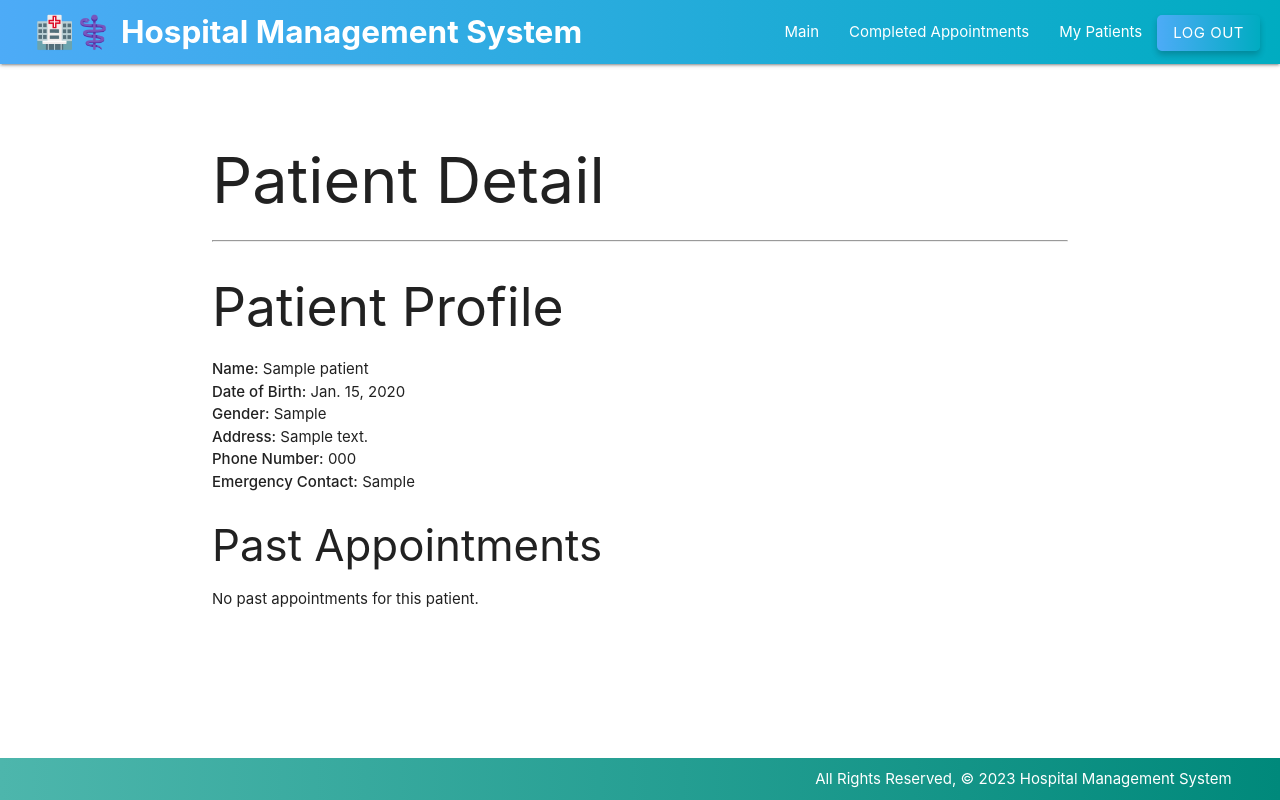
After one commit to PyConqueror/Hospital-Management-System, a Django app: page /doctor/patient/1/ in a window 1280 px wide. The commit adds this page. Run offline with Django 5.2, Linux system fonts and the light colour scheme; a user stored in the database is signed in; tables that the repository leaves empty hold one stand-in row (values such as "Sample post").

Commit message:
add patient detail html, add completed appointments html and add navbar link

```diff
--- a/main_app/templates/doctor/base.html
+++ b/main_app/templates/doctor/base.html
@@ -19,7 +19,9 @@
                     <li><a href="{% url 'doctor_dashboard' %}" class="left brand-logo">&nbsp;&nbsp;🏥⚕️ Hospital Management System </a></li>
                 </ul>
                 <ul class="right">
-                    <li><a href="{% url 'doctor_dashboard' %}"> Main</a></li>
+                    <li><a href="{% url 'doctor_dashboard' %}">Main</a></li>
+                    <li><a href="{% url 'completed_appoinments' %}">Completed Appointments</a></li>
+                    <li><a href="{% url 'doctor_patients' %}">My Patients</a></li>
                     <li>
                         <form action="{% url 'logout' %}" method="post">
                             {% csrf_token %}
--- /dev/null
+++ b/main_app/templates/doctor/patient_detail.html
@@ -0,0 +1,39 @@
+{% extends 'doctor/base.html' %}
+{% block content %}
+
+
+<h1>Patient Detail</h1>
+<hr>
+
+<div class="patient-profile">
+    <h2>Patient Profile</h2>
+    <div class="profile-detail"><strong>Name:</strong> {{ patient.name }}</div>
+    <div class="profile-detail"><strong>Date of Birth:</strong> {{ patient.date_of_birth }}</div>
+    <div class="profile-detail"><strong>Gender:</strong> {{ patient.gender }}</div>
+    <div class="profile-detail"><strong>Address:</strong> {{ patient.address }}</div>
+    <div class="profile-detail"><strong>Phone Number:</strong> {{ patient.phone_number }}</div>
+    <div class="profile-detail"><strong>Emergency Contact:</strong> {{ patient.emergency_contact }}</div>
+</div>
+
+<div class="row">
+  <h3>Past Appointments</h3>
+  {% for appointment in appointments %}
+    <div class="col s12 m6">
+      <div class="card">
+        <div class="card-content">
+          <span class="card-title">Date: {{ appointment.date|date:"Y-m-d" }} at {{ appointment.time|time:"H:i" }}</span>
+          <p>Purpose: {{ appointment.purpose }}</p>
+          <p>Status: {{ appointment.status }}</p>
+        </div>
+        <div class="card-action">
+          <a href="{% url 'medical_record_create' appointment.pk %}">Submit Medical Record</a>
+          <a href="{% url 'doctor_appointment_detail' appointment.pk %}">View Details</a>
+        </div>
+      </div>
+    </div>
+  {% empty %}
+    <p>No past appointments for this patient.</p>
+  {% endfor %}
+</div>
+
+{% endblock %}
```
Also changed, not shown: main_app/templates/doctor/completed_appointments.html (added, +31 -0 lines), main_app/templates/doctor/index.html (+1 -23 lines), main_app/templates/doctor/patients.html (+24 -0 lines).
